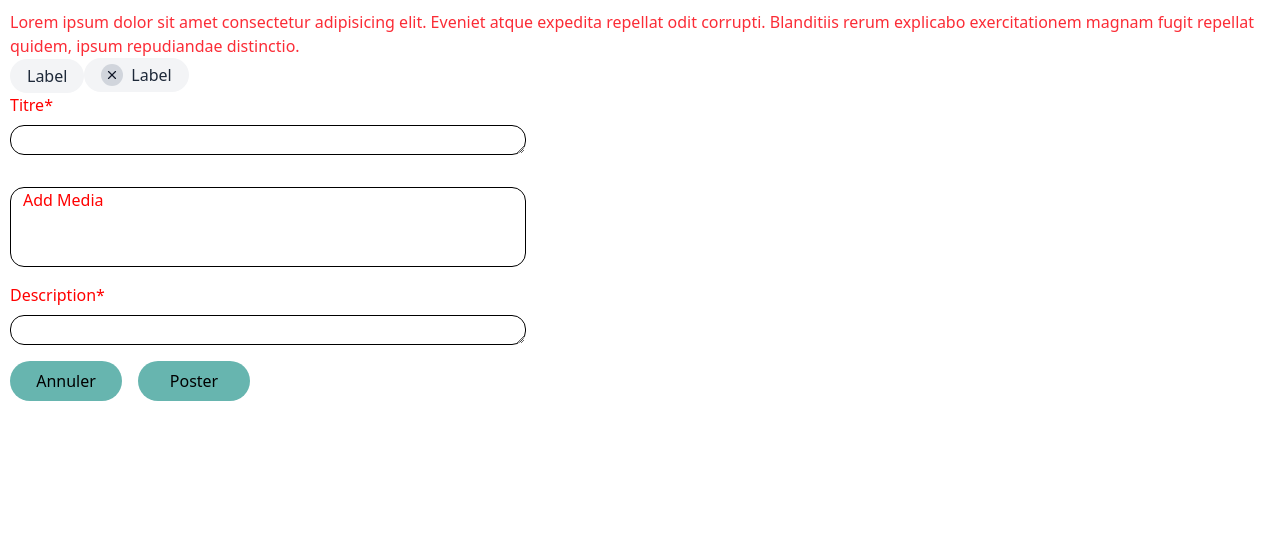
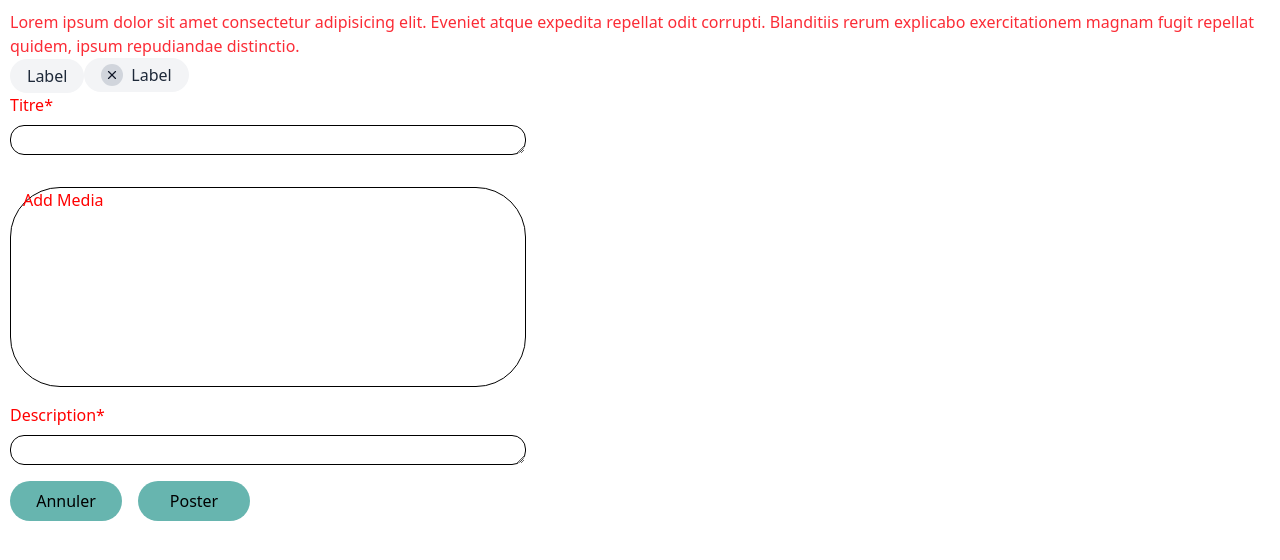
Before and after one commit to Nabibouch/reddit-front, a React (Vite) app in the folder front/: page / in a window 1280 px wide. Shown: the top 560 px of the page. Built offline with nearby package versions, Linux system fonts and the light colour scheme; the HTML template or start-up script is replaced by a standard one; a web font is replaced by a local one.

Commit message:
changement taille add Media

```diff
--- a/front/src/component/Post/CreatePost.jsx
+++ b/front/src/component/Post/CreatePost.jsx
@@ -10,7 +10,7 @@ export default function CreatePost() {
             <Input titre="Titre" required={true} />
                 <div className='flex flex-col gap-2'> </div>
 
-            <div className='w-[516px] border border-black px-3 rounded-[14px] h-[80px]'>
+            <div className='w-[516px] border border-black px-3 rounded-[50px] h-[200px]'>
                  <h2>Add Media</h2>
             </div>
 
```
